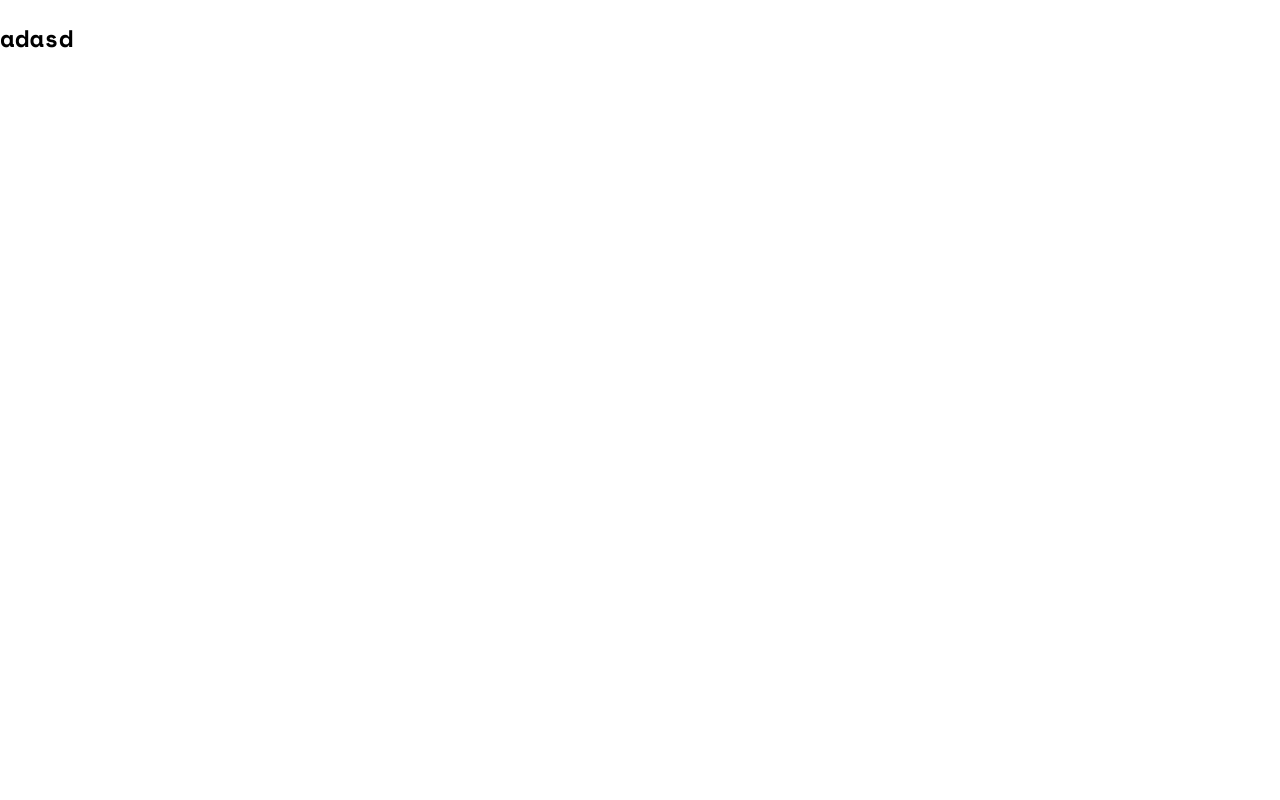
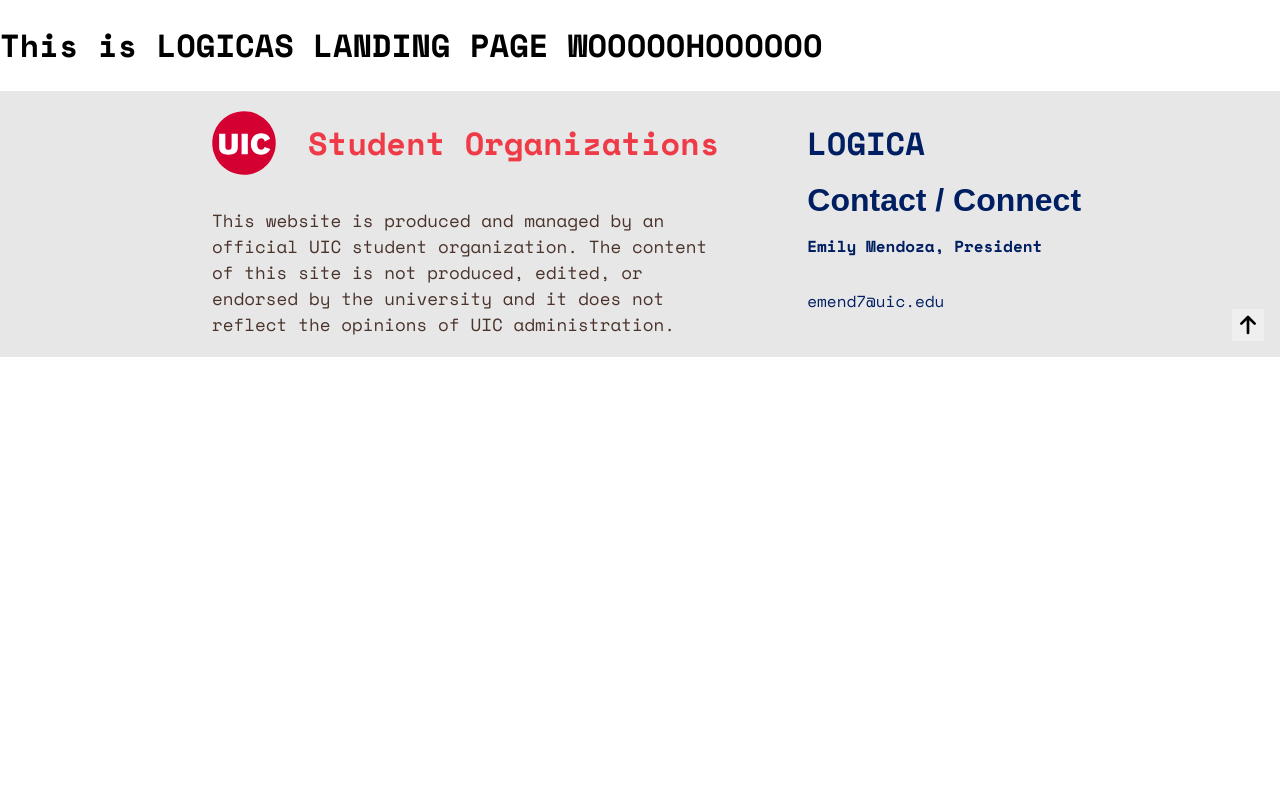
Before and after one commit to emoral435/LOGICA, a React (Vite) app in the folder frontend/: page / in a window 1280 px wide. Shown: the top 800 px of the page. Built offline with nearby package versions, Linux system fonts and the light colour scheme.

Commit message:
App.tsx cleanup

```diff
--- a/frontend/src/App.tsx
+++ b/frontend/src/App.tsx
@@ -7,7 +7,6 @@ function App() {
   return (
     <>
       <NavBar /> {/* NOTE this is where we can maybe put the navbar so that each page has the navbar that pops in*/}
-	  <h2 style={{height: '200vh'}}>adasd</h2>
       <Routes>
         <Route path="/" element={<h1>This is LOGICAS LANDING PAGE WOOOOOHOOOOOO</h1>} />
         <Route path="/board" element={<h1>This is the boards section!</h1>} />
```
